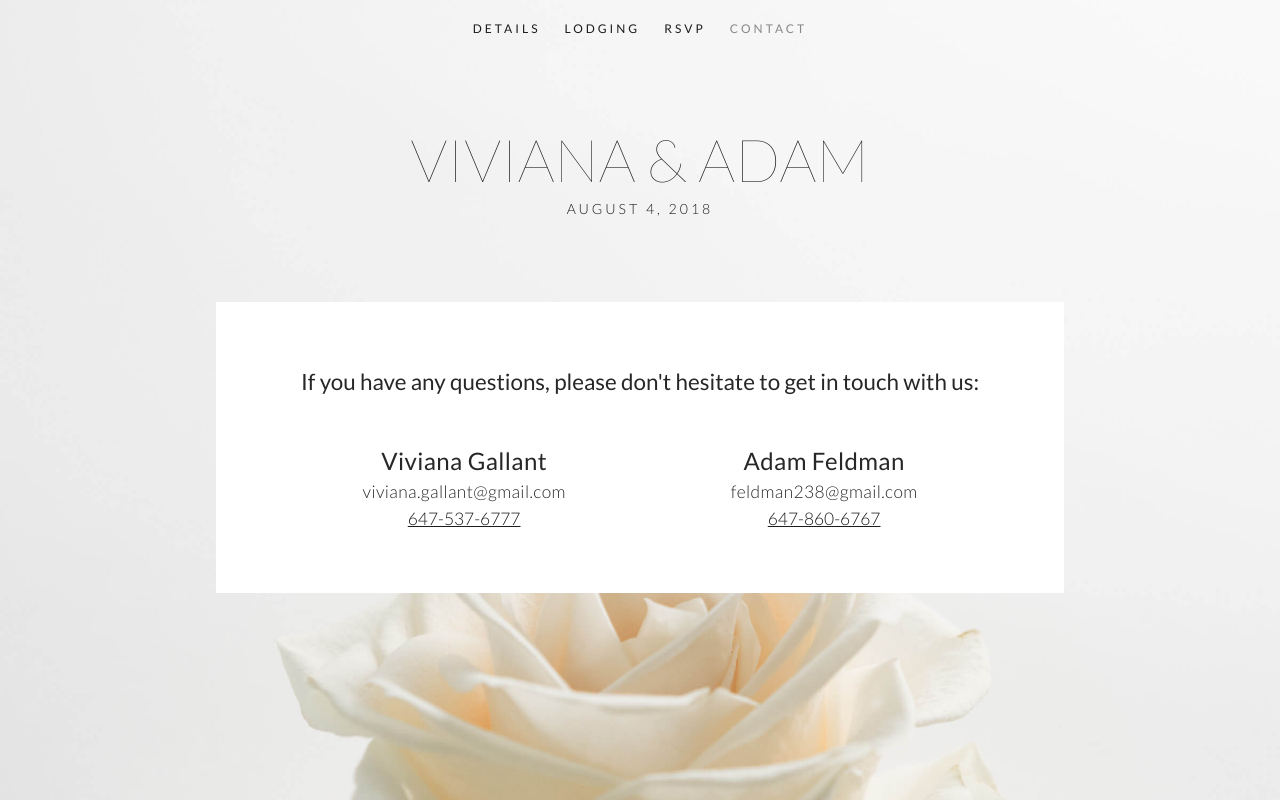
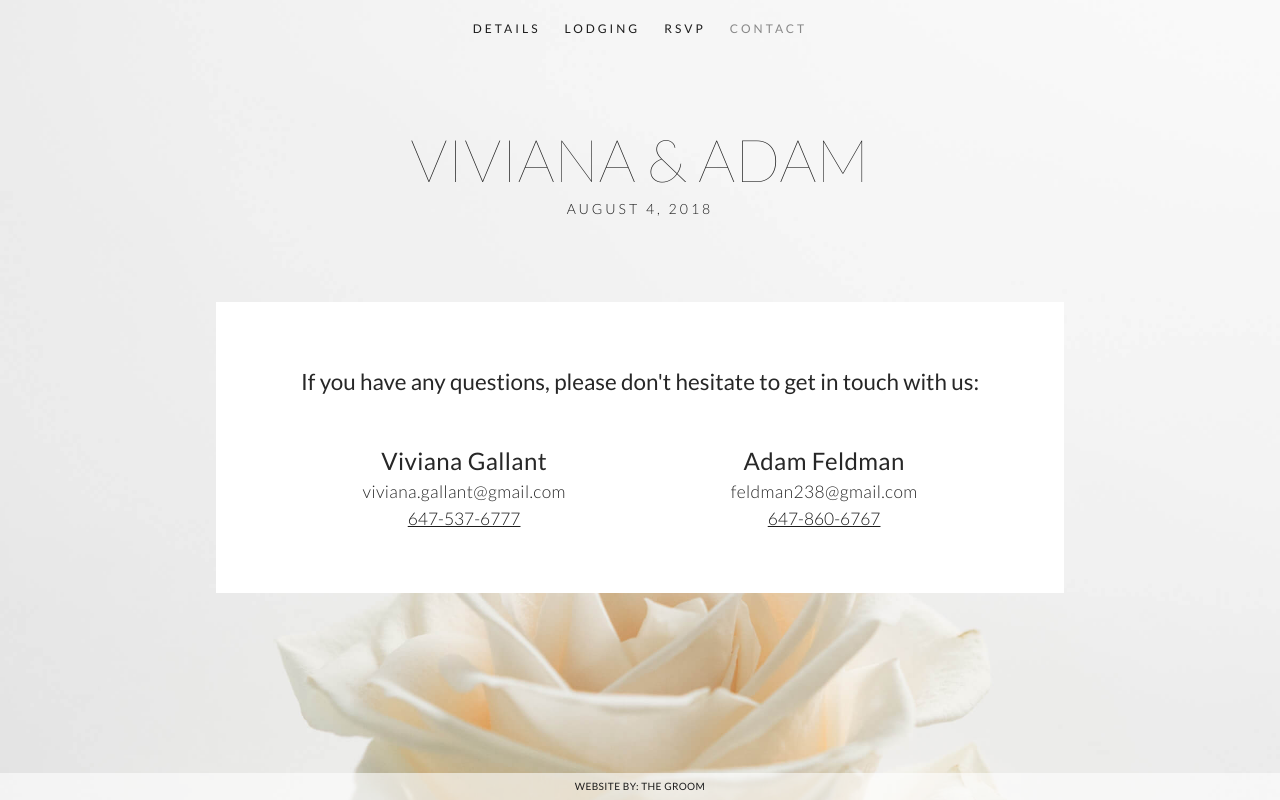
Before and after one commit to adamfeldman2/va-wedding-2, a React (Create React App) app in the folder client/: page /contact in a window 1280 px wide. Built offline with nearby package versions, Linux system fonts and the light colour scheme; the HTML template or start-up script is replaced by a standard one.

Commit message:
Add footer

```diff
--- a/client/src/components/Footer.js
+++ b/client/src/components/Footer.js
@@ -2,20 +2,9 @@ import React from 'react';
 
 const Footer = () => {
   return (
-    <div className="wrapper-component-footer">
-      <span>
-        Built by:{' '}
-        <a
-          href="http://adamfeldman.io"
-          target="_blank"
-          rel="noopener noreferrer"
-        >
-          The Groom
-        </a>
-      </span>
-
-      <span>Design inspiration by: Sqaurespace</span>
-    </div>
+    <a className="wrapper-component-footer" href="https://adamcodes.ca" target="_blank" rel="noopener noreferrer">
+      Website by: The Groom
+    </a>
   );
 };
 
--- a/client/src/styles/App.css
+++ b/client/src/styles/App.css
@@ -262,11 +262,25 @@ body {
       display: none; } }
 
 .wrapper-component-footer {
-  display: none;
-  position: absolute;
-  bottom: 16px; }
-  .wrapper-component-footer p {
-    text-align: center; }
+  position: fixed;
+  bottom: 0;
+  font-size: 10.1px;
+  padding: 7.8px 0px;
+  background-color: rgba(255, 255, 255, 0.6);
+  letter-spacing: 0.4px;
+  width: 100%;
+  display: flex;
+  justify-content: center;
+  align-items: center;
+  color: #1c1c1c;
+  text-transform: uppercase;
+  transition: 0.14s; }
+  .wrapper-component-footer:hover {
+    background-color: rgba(28, 28, 28, 0.6);
+    color: #fff; }
+  @media (max-width: 800px) {
+    .wrapper-component-footer {
+      display: none; } }
 
 .wrapper-component-header {
   display: flex;
--- a/client/src/styles/partials/components/_Footer.scss
+++ b/client/src/styles/partials/components/_Footer.scss
@@ -1,9 +1,24 @@
 .wrapper-component-footer {
-  display: none;
-  position: absolute;
-  bottom: 16px;
+  position: fixed;
+  bottom: 0;
+  font-size: 10.1px;
+  padding: 7.8px 0px;
+  background-color: transparentize($white, 0.4);
+  letter-spacing: $letter-spacing-extra-light;
+  width: 100%;
+  display: flex;
+  justify-content: center;
+  align-items: center;
+  color: $black;
+  text-transform: uppercase;
+  transition: 0.14s;
 
-  p {
-    text-align: center;
+  &:hover {
+    background-color: transparentize($black, 0.4);
+    color: $white;
+  }
+
+  @media (max-width: 800px) {
+    display: none;
   }
 }
```
